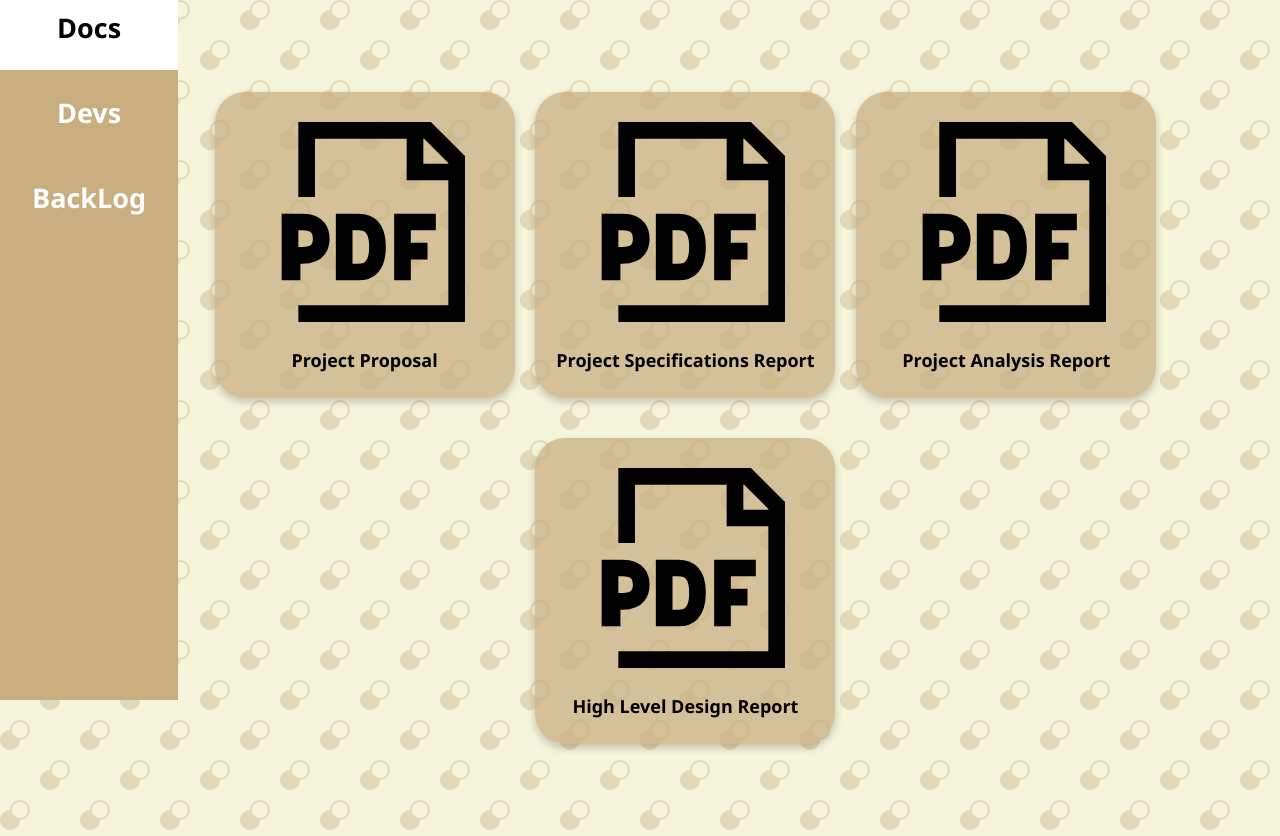
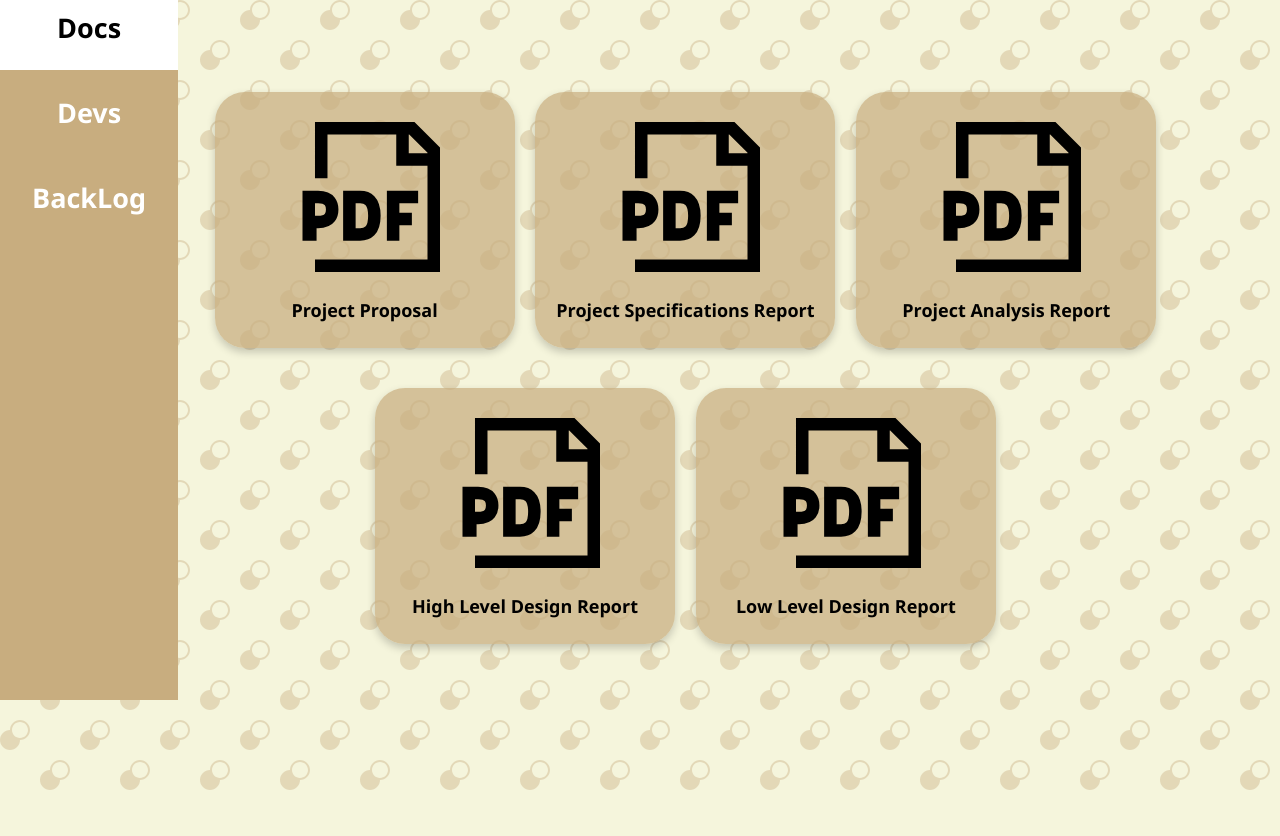
Before and after one commit to SKT1803/mesajla, a React (Create React App) app: page /mesajla/documents in a window 1280 px wide. After the commit the page ends 800 px from the top, so only its background shows below. Built offline with nearby package versions, Linux system fonts and the light colour scheme.

Commit message:
committed

```diff
--- a/src/components-pages/DocumentationPage.js
+++ b/src/components-pages/DocumentationPage.js
@@ -3,6 +3,7 @@ import projectProposal from "../assets/Project Proposal.pdf";
 import projectSpecificationsReport from "../assets/Project Specifications Report.pdf";
 import ProjectAnalysisReport from "../assets/Project Analysis Report.pdf";
 import HighLevelDesignReport from "../assets/High Level Design Report.pdf";
+import LowLevelDesignReport from "../assets/Low Level Design Report.pdf";
 import "../styles/doc-cards.css";
 
 const DocumentationsPage = () => (
@@ -12,6 +13,7 @@ const DocumentationsPage = () => (
       <Docs name={"Project Specifications Report"} link={projectSpecificationsReport} />
       <Docs name={"Project Analysis Report"} link={ProjectAnalysisReport} />
       <Docs name={"High Level Design Report"} link={HighLevelDesignReport} />
+      <Docs name={"Low Level Design Report"} link={LowLevelDesignReport} />
     </div>
 
     {/* <iframe className='' src={projectProposal} height="100%" width="100%" title="Project Proposal"></iframe> */}
--- a/src/components/Docs.js
+++ b/src/components/Docs.js
@@ -13,7 +13,7 @@ const Docs = ({name, link}) => {
       >
         <div className="doc-card">
           <div className="doc-card-top">
-            <GrDocumentPdf style={{ width: "200px", height: "200px" }} />
+            <GrDocumentPdf style={{ width: "150px", height: "150px" }} />
           </div>
           <div className="doc-card-container">
             <h4>
```
Also changed, not shown: 1 other file (tests, documents, lock files or other folders).
